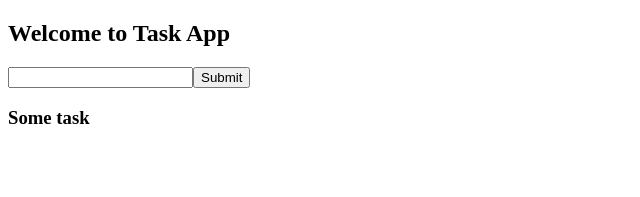
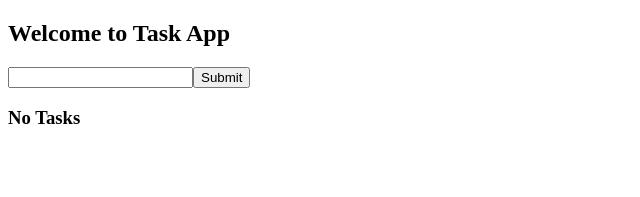
Before and after one commit to WillPabs/task-app, a React (Create React App) app: page / in a window 1280 px wide. Shown: the top 197 px of the page, without its empty margins (0-640 px from the left). Built offline with nearby package versions, Linux system fonts and the light colour scheme.

Commit message:
Refactor

```diff
--- a/src/App.js
+++ b/src/App.js
@@ -20,8 +20,6 @@ class App extends React.Component {
   }
 
   render() {
-
-
     return (
       <div className="App">
         <h2>Welcome to Task App</h2>
@@ -31,12 +29,12 @@ class App extends React.Component {
         </div>
         <div className="tasks-list">
           {this.state.tasks.length > 0 ?
-            this.state.tasks.map((task) => {
+            this.state.tasks.map((task, i) => {
             return (
-              <Overview title={task}/>
+              <Overview key={i} title={task}/>
             )}) :
             (
-              <Overview title='Some task'/>
+              <Overview title='No Tasks'/>
             )
           }
         </div>
```
